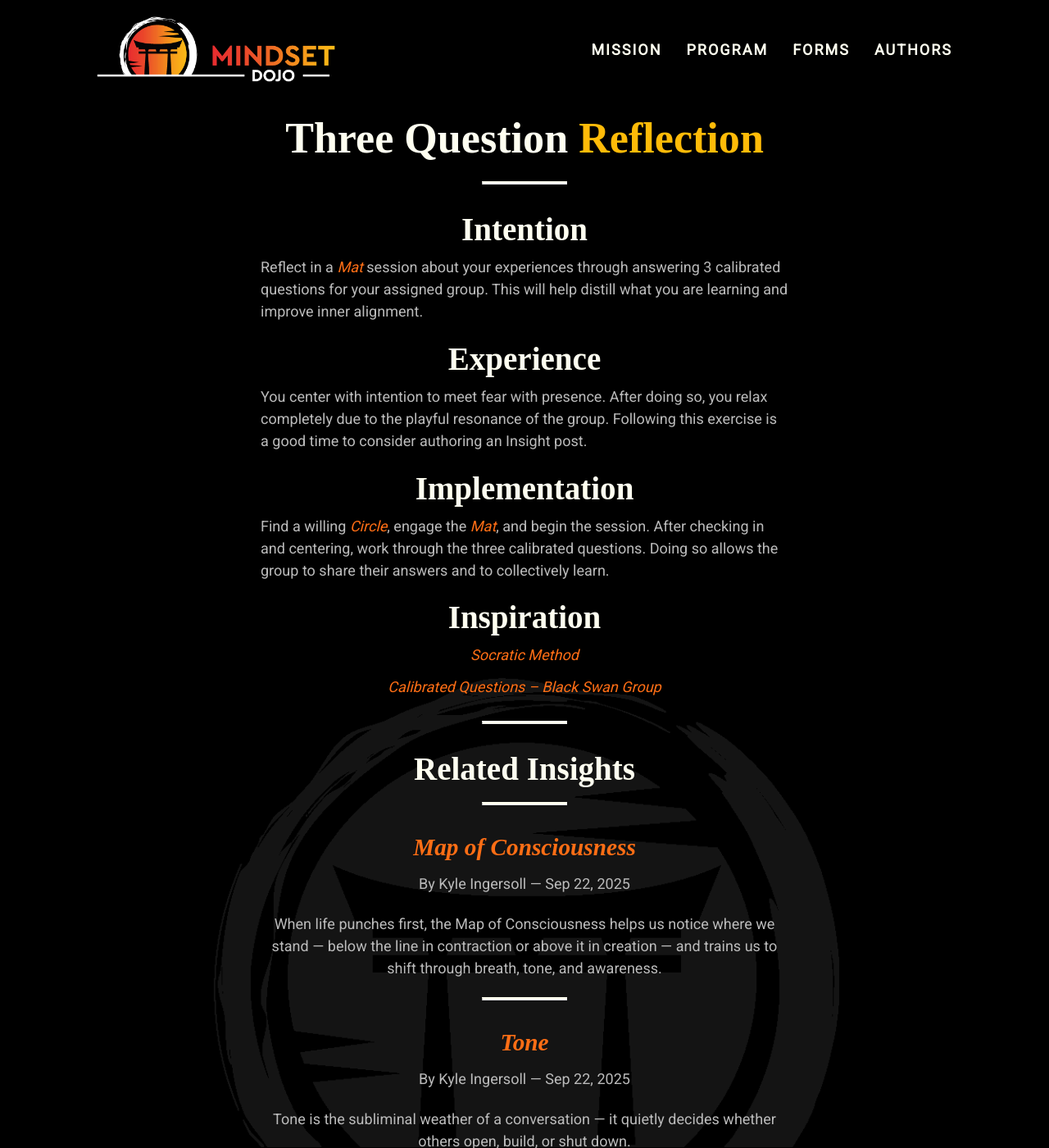
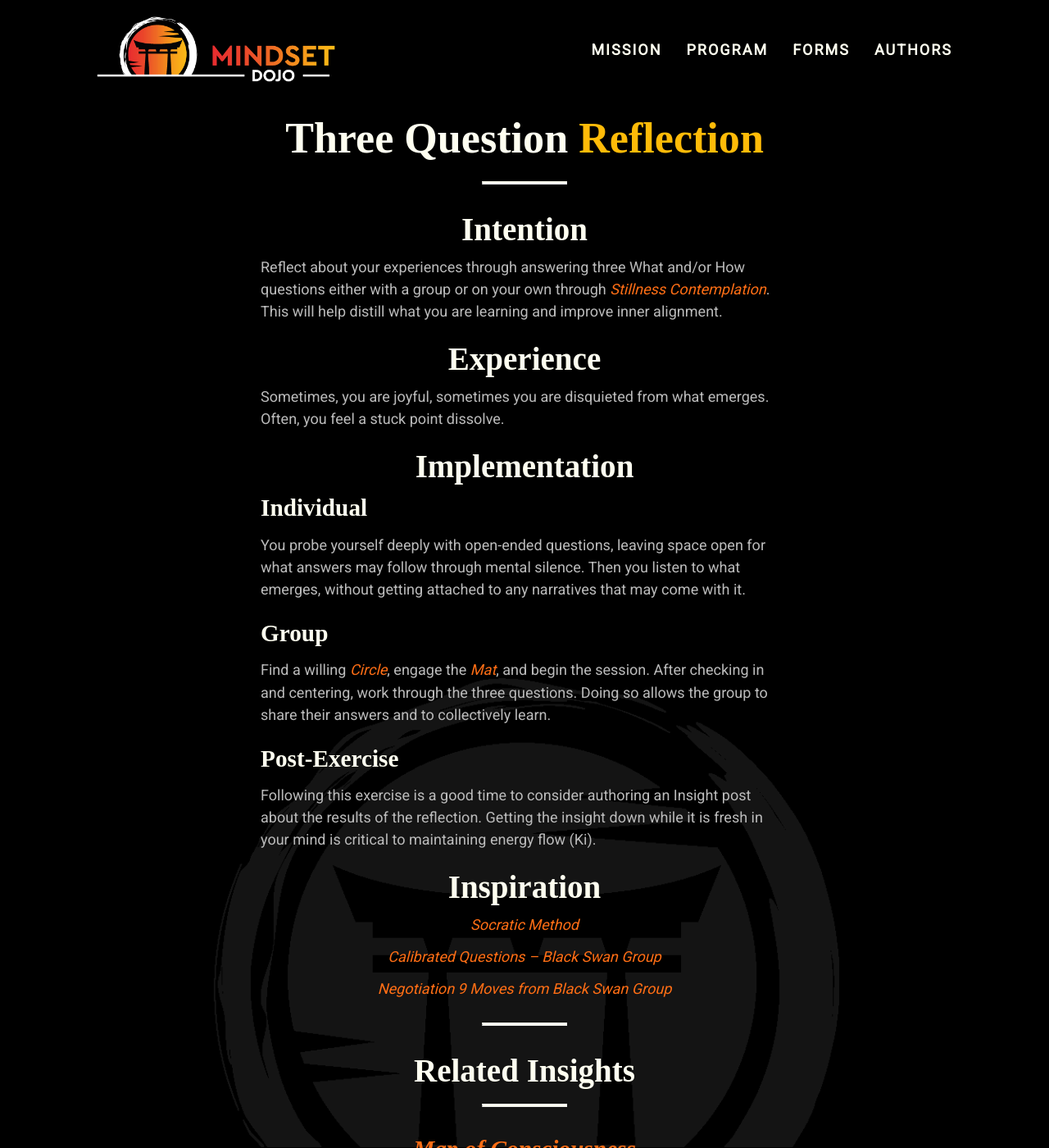
Before and after one commit to mindset-dojo/mindset-dojo.github.io, a Jekyll site: the page built from _forms/three-question-reflection.md, in a window 1280 px wide and 1400 px high. Shown: the whole window at 82% size. Built offline with Jekyll 4.4.1, drawn with Linux system fonts in a browser that asks for light colours; some web fonts are replaced; some of the changed text lies outside the part shown.

Commit message:
refactor(three-question-reflection): deepen form.

```diff
--- a/_forms/three-question-reflection.md
+++ b/_forms/three-question-reflection.md
@@ -3,26 +3,37 @@ layout: form
 title: "Three Question Reflection"
 title_mark: Reflection
 published_date: 2025-10-20
-refactored_date: 2025-10-25
+refactored_date: 2025-11-16
 authors:
+  - kyle-ingersoll
   - michael-basil
-  - kyle-ingersoll
-excerpt: "Reflect in a Mat Breakout session about your experiences through answering 3 calibrated questions with your assigned group."
+excerpt: "Reflect about your experiences through answering three What and/or How questions either with a group or on your own through Stillness Contemplation."
 ---
 
 ## Intention
 
-Reflect in a [Mat](../mat/) session about your experiences through answering 3 calibrated questions for your assigned group. This will help distill what you are learning and improve inner alignment.
+Reflect about your experiences through answering three What and/or How questions either with a group or on your own through [Stillness Contemplation](../stillness-contemplation/). This will help distill what you are learning and improve inner alignment.
 
 ## Experience
 
-You center with intention to meet fear with presence. After doing so, you relax completely due to the playful resonance of the group. Following this exercise is a good time to consider authoring an Insight post.
+Sometimes, you are joyful, sometimes you are disquieted from what emerges. Often, you feel a stuck point dissolve.
 
 ## Implementation
 
-Find a willing [Circle](../circle/), engage the [Mat](../mat/), and begin the session. After checking in and centering, work through the three calibrated questions. Doing so allows the group to share their answers and to collectively learn.
+### Individual
+
+You probe yourself deeply with open-ended questions, leaving space open for what answers may follow through mental silence. Then you listen to what emerges, without getting attached to any narratives that may come with it.
+
+### Group
+
+Find a willing [Circle](../circle/), engage the [Mat](../mat/), and begin the session. After checking in and centering, work through the three questions. Doing so allows the group to share their answers and to collectively learn.
+
+### Post-Exercise
+
+Following this exercise is a good time to consider authoring an Insight post about the results of the reflection. Getting the insight down while it is fresh in your mind is critical to maintaining energy flow (Ki).
 
 ## Inspiration
 
 - [Socratic Method](https://en.wikipedia.org/wiki/Socratic_method)
 - [Calibrated Questions – Black Swan Group](https://www.blackswanltd.com/newsletter/taking-the-mystery-out-of-calibrated-questions)
+- [Negotiation 9 Moves from Black Swan Group](https://www.blackswanltd.com/newsletter/infographic-the-black-swan-groups-negotiation-9)
```
